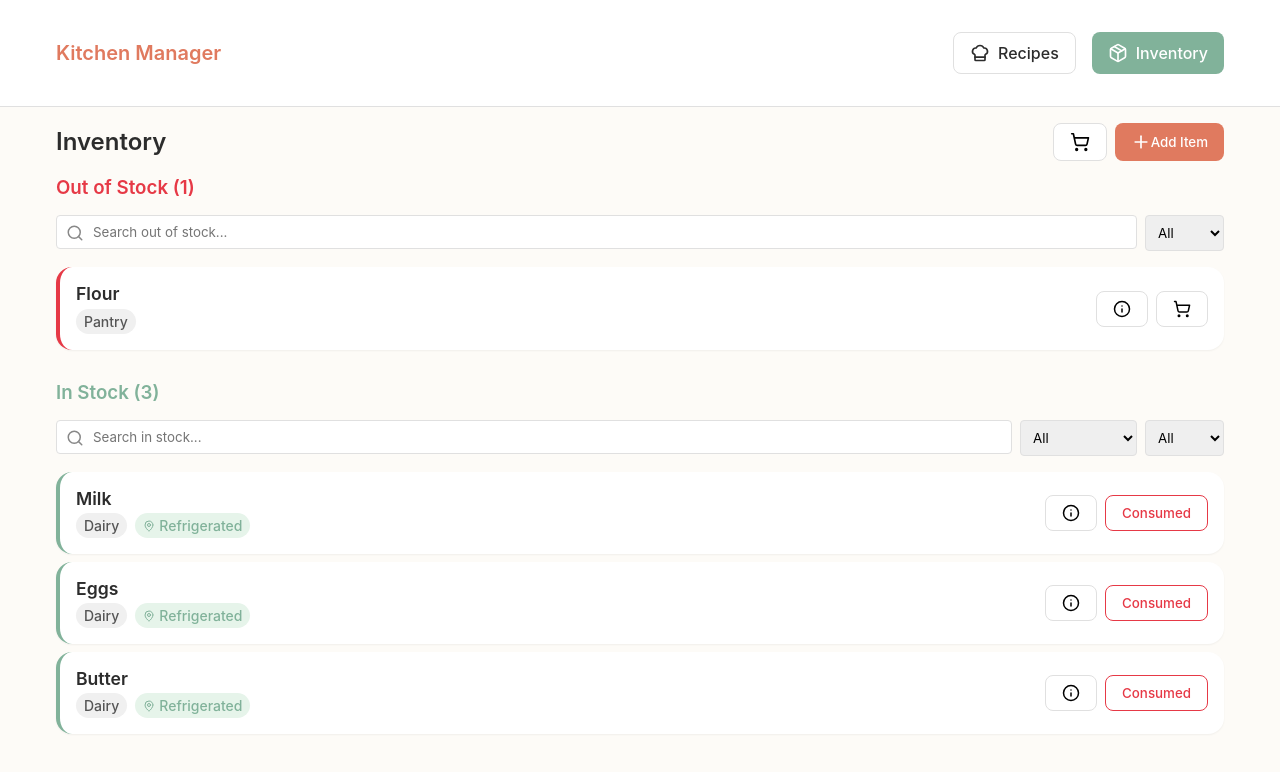
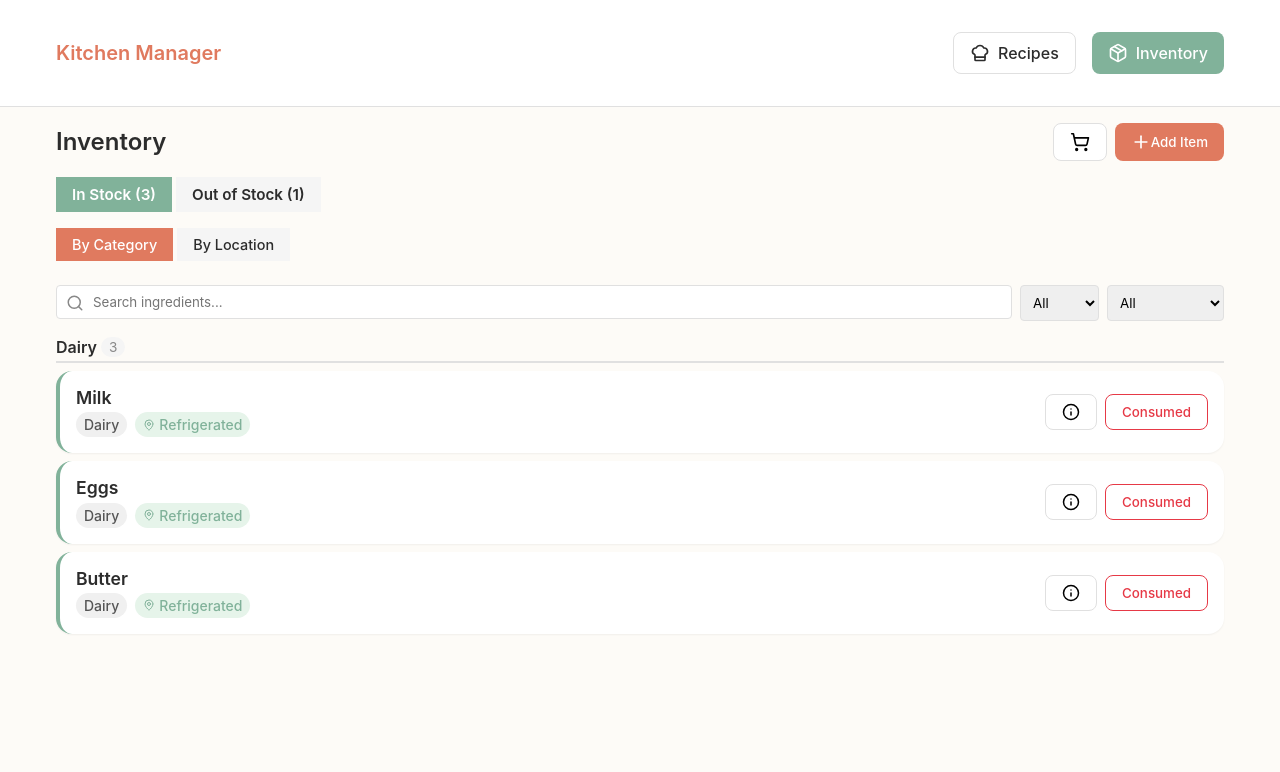
Before and after one commit to aalizelau/cooking-management-app, a React app: page /inventory in a window 1280 px wide. Shown: the top 772 px of the page. Built offline with nearby package versions, Linux system fonts and the light colour scheme; the HTML template or start-up script is replaced by a standard one.

Commit message:
improve grouping

```diff
--- a/src/pages/InventoryDashboard.jsx
+++ b/src/pages/InventoryDashboard.jsx
@@ -8,11 +8,11 @@ const InventoryDashboard = () => {
     const { ingredients, addIngredient, cart } = useApp();
     const navigate = useNavigate();
 
-    const [outOfStockCategory, setOutOfStockCategory] = useState('All');
-    const [outOfStockSearch, setOutOfStockSearch] = useState('');
-    const [inStockLocation, setInStockLocation] = useState('All');
-    const [inStockCategory, setInStockCategory] = useState('All');
-    const [inStockSearch, setInStockSearch] = useState('');
+    const [stockTab, setStockTab] = useState('in-stock'); // 'in-stock' or 'out-of-stock'
+    const [groupByTab, setGroupByTab] = useState('category'); // 'category' or 'location'
+    const [filterCategory, setFilterCategory] = useState('All');
+    const [filterLocation, setFilterLocation] = useState('All');
+    const [searchQuery, setSearchQuery] = useState('');
     const [isAdding, setIsAdding] = useState(false);
 
     // New Ingredient State
@@ -26,21 +26,54 @@ const InventoryDashboard = () => {
     const categories = ['All', ...new Set(ingredients.map(i => i.category))];
     const locations = ['All', 'Refrigerated', 'Frozen', 'Room Temp'];
 
-    // Separate ingredients by stock status
-    const outOfStockIngredients = ingredients.filter(ing => {
-        const isOutOfStock = ing.stockStatus === 'Out of Stock';
-        const matchesCat = outOfStockCategory === 'All' || ing.category === outOfStockCategory;
-        const matchesSearch = ing.name.toLowerCase().includes(outOfStockSearch.toLowerCase());
-        return isOutOfStock && matchesCat && matchesSearch;
+    // Count ingredients for each tab
+    const inStockCount = ingredients.filter(ing => ing.stockStatus === 'In Stock').length;
+    const outOfStockCount = ingredients.filter(ing => ing.stockStatus === 'Out of Stock').length;
+
+    // Filter ingredients based on current stock tab
+    const currentStockIngredients = ingredients.filter(ing => {
+        const matchesStock = stockTab === 'in-stock'
+            ? ing.stockStatus === 'In Stock'
+            : ing.stockStatus === 'Out of Stock';
+        const matchesCat = filterCategory === 'All' || ing.category === filterCategory;
+        const matchesLoc = filterLocation === 'All' || ing.location === filterLocation;
+        const matchesSearch = ing.name.toLowerCase().includes(searchQuery.toLowerCase());
+
+        // For out of stock, location filter doesn't apply
+        if (stockTab === 'out-of-stock') {
+            return matchesStock && matchesCat && matchesSearch;
+        }
+        return matchesStock && matchesCat && matchesLoc && matchesSearch;
     });
 
-    const inStockIngredients = ingredients.filter(ing => {
-        const isInStock = ing.stockStatus === 'In Stock';
-        const matchesLoc = inStockLocation === 'All' || ing.location === inStockLocation;
-        const matchesCat = inStockCategory === 'All' || ing.category === inStockCategory;
-        const matchesSearch = ing.name.toLowerCase().includes(inStockSearch.toLowerCase());
-        return isInStock && matchesLoc && matchesCat && matchesSearch;
+    // Group ingredients by category
+    const groupByCategory = (ingredientsList) => {
+        const grouped = {};
+        ingredientsList.forEach(ing => {
+            if (!grouped[ing.category]) {
+                grouped[ing.category] = [];
+            }
+            grouped[ing.category].push(ing);
         });
+        return grouped;
+    };
+
+    // Group ingredients by location
+    const groupByLocation = (ingredientsList) => {
+        const grouped = {};
+        ingredientsList.forEach(ing => {
+            if (!grouped[ing.location]) {
+                grouped[ing.location] = [];
+            }
+            grouped[ing.location].push(ing);
+        });
+        return grouped;
+    };
+
+    // Determine which grouping to use
+    const groupedIngredients = groupByTab === 'category'
+        ? groupByCategory(currentStockIngredients)
+        : groupByLocation(currentStockIngredients);
 
     const handleAdd = (e) => {
         e.preventDefault();
@@ -134,87 +167,150 @@ const InventoryDashboard = () => {
                 </div>
             )}
 
-            {/* OUT OF STOCK SECTION */}
-            <div style={{ marginBottom: 'var(--spacing-xl)' }}>
-                <h3 style={{
-                    marginBottom: 'var(--spacing-md)',
-                    display: 'flex',
-                    alignItems: 'center',
-                    gap: 'var(--spacing-sm)',
-                    color: 'var(--color-danger)'
-                }}>
-                    Out of Stock ({outOfStockIngredients.length})
-                </h3>
+            {/* TAB NAVIGATION */}
+            <div style={{ marginBottom: 'var(--spacing-lg)' }}>
+                {/* Stock Status Tabs */}
+                <div style={{ display: 'flex', gap: 'var(--spacing-xs)', marginBottom: 'var(--spacing-md)' }}>
+                    <button
+                        onClick={() => setStockTab('in-stock')}
+                        style={{
+                            padding: 'var(--spacing-sm) var(--spacing-md)',
+                            border: 'none',
+                            borderRadius: 'var(--border-radius)',
+                            cursor: 'pointer',
+                            fontWeight: '600',
+                            fontSize: '0.95rem',
+                            transition: 'all 0.2s ease',
+                            backgroundColor: stockTab === 'in-stock' ? 'var(--color-success)' : '#f5f5f5',
+                            color: stockTab === 'in-stock' ? 'white' : 'var(--color-text)',
+                        }}
+                    >
+                        In Stock ({inStockCount})
+                    </button>
+                    <button
+                        onClick={() => {
+                            setStockTab('out-of-stock');
+                            // Reset to category grouping when switching to out of stock
+                            if (groupByTab === 'location') {
+                                setGroupByTab('category');
+                            }
+                        }}
+                        style={{
+                            padding: 'var(--spacing-sm) var(--spacing-md)',
+                            border: 'none',
+                            borderRadius: 'var(--border-radius)',
+                            cursor: 'pointer',
+                            fontWeight: '600',
+                            fontSize: '0.95rem',
+                            transition: 'all 0.2s ease',
+                            backgroundColor: stockTab === 'out-of-stock' ? 'var(--color-danger)' : '#f5f5f5',
+                            color: stockTab === 'out-of-stock' ? 'white' : 'var(--color-text)',
+                        }}
+                    >
+                        Out of Stock ({outOfStockCount})
+                    </button>
+                </div>
 
+                {/* Group By Tabs */}
+                <div style={{ display: 'flex', gap: 'var(--spacing-xs)' }}>
+                    <button
+                        onClick={() => setGroupByTab('category')}
+                        style={{
+                            padding: 'var(--spacing-sm) var(--spacing-md)',
+                            border: 'none',
+                            borderRadius: 'var(--border-radius)',
+                            cursor: 'pointer',
+                            fontWeight: '500',
+                            fontSize: '0.9rem',
+                            transition: 'all 0.2s ease',
+                            backgroundColor: groupByTab === 'category' ? 'var(--color-primary)' : '#f5f5f5',
+                            color: groupByTab === 'category' ? 'white' : 'var(--color-text)',
+                        }}
+                    >
+                        By Category
+                    </button>
+                    <button
+                        onClick={() => setGroupByTab('location')}
+                        disabled={stockTab === 'out-of-stock'}
+                        style={{
+                            padding: 'var(--spacing-sm) var(--spacing-md)',
+                            border: 'none',
+                            borderRadius: 'var(--border-radius)',
+                            cursor: stockTab === 'out-of-stock' ? 'not-allowed' : 'pointer',
+                            fontWeight: '500',
+                            fontSize: '0.9rem',
+                            transition: 'all 0.2s ease',
+                            backgroundColor: groupByTab === 'location' ? 'var(--color-primary)' : '#f5f5f5',
+                            color: groupByTab === 'location' ? 'white' : 'var(--color-text)',
+                            opacity: stockTab === 'out-of-stock' ? 0.5 : 1,
+                        }}
+                    >
+                        By Location
+                    </button>
+                </div>
+            </div>
+
+            {/* FILTERS AND SEARCH */}
             <div style={{ display: 'flex', gap: 'var(--spacing-sm)', marginBottom: 'var(--spacing-md)', flexWrap: 'wrap' }}>
                 <div style={{ position: 'relative', flex: 1, minWidth: '200px' }}>
                     <Search size={18} style={{ position: 'absolute', left: '10px', top: '50%', transform: 'translateY(-50%)', color: 'var(--color-muted)' }} />
                     <input
-                            placeholder="Search out of stock..."
-                            value={outOfStockSearch}
-                            onChange={e => setOutOfStockSearch(e.target.value)}
+                        placeholder="Search ingredients..."
+                        value={searchQuery}
+                        onChange={e => setSearchQuery(e.target.value)}
                         style={{ paddingLeft: '36px', width: '100%' }}
                     />
                 </div>
-                    <select value={outOfStockCategory} onChange={e => setOutOfStockCategory(e.target.value)}>
+                <select value={filterCategory} onChange={e => setFilterCategory(e.target.value)}>
                     {categories.map(cat => <option key={cat} value={cat}>{cat}</option>)}
                 </select>
+                {stockTab === 'in-stock' && groupByTab === 'category' && (
+                    <select value={filterLocation} onChange={e => setFilterLocation(e.target.value)}>
+                        {locations.map(loc => <option key={loc} value={loc}>{loc}</option>)}
+                    </select>
+                )}
             </div>
 
-                <div style={{ display: 'flex', flexDirection: 'column', gap: 'var(--spacing-sm)' }}>
-                    {outOfStockIngredients.length === 0 ? (
+            {/* GROUPED INGREDIENTS DISPLAY */}
+            <div style={{ display: 'flex', flexDirection: 'column', gap: 'var(--spacing-md)' }}>
+                {currentStockIngredients.length === 0 ? (
                     <div style={{ textAlign: 'center', padding: 'var(--spacing-lg)', color: 'var(--color-muted)', backgroundColor: '#f9f9f9', borderRadius: 'var(--border-radius)' }}>
-                            No out of stock ingredients.
+                        No ingredients found.
                     </div>
                 ) : (
-                        outOfStockIngredients.map(ing => (
+                    Object.keys(groupedIngredients).sort().map(groupKey => (
+                        <div key={groupKey}>
+                            <h4 style={{
+                                fontSize: '1rem',
+                                fontWeight: '600',
+                                color: 'var(--color-text)',
+                                marginBottom: 'var(--spacing-sm)',
+                                paddingBottom: 'var(--spacing-xs)',
+                                borderBottom: '2px solid #e0e0e0',
+                                display: 'flex',
+                                alignItems: 'center',
+                                gap: 'var(--spacing-xs)'
+                            }}>
+                                {groupKey}
+                                <span style={{
+                                    fontSize: '0.85rem',
+                                    fontWeight: 'normal',
+                                    color: 'var(--color-muted)',
+                                    backgroundColor: '#f5f5f5',
+                                    padding: '2px 8px',
+                                    borderRadius: '12px'
+                                }}>
+                                    {groupedIngredients[groupKey].length}
+                                </span>
+                            </h4>
+                            <div style={{ display: 'flex', flexDirection: 'column', gap: 'var(--spacing-sm)' }}>
+                                {groupedIngredients[groupKey].map(ing => (
                                     <IngredientCard key={ing.id} ingredient={ing} />
+                                ))}
+                            </div>
+                        </div>
                     ))
                 )}
-                </div>
-            </div>
-
-            {/* IN STOCK SECTION */}
-            <div>
-                <h3 style={{
-                    marginBottom: 'var(--spacing-md)',
-                    display: 'flex',
-                    alignItems: 'center',
-                    gap: 'var(--spacing-sm)',
-                    color: 'var(--color-success)'
-                }}>
-                    In Stock ({inStockIngredients.length})
-                </h3>
-
-                <div style={{ display: 'flex', gap: 'var(--spacing-sm)', marginBottom: 'var(--spacing-md)', flexWrap: 'wrap' }}>
-                    <div style={{ position: 'relative', flex: 1, minWidth: '200px' }}>
-                        <Search size={18} style={{ position: 'absolute', left: '10px', top: '50%', transform: 'translateY(-50%)', color: 'var(--color-muted)' }} />
-                        <input
-                            placeholder="Search in stock..."
-                            value={inStockSearch}
-                            onChange={e => setInStockSearch(e.target.value)}
-                            style={{ paddingLeft: '36px', width: '100%' }}
-                        />
-                    </div>
-                    <select value={inStockLocation} onChange={e => setInStockLocation(e.target.value)}>
-                        {locations.map(loc => <option key={loc} value={loc}>{loc}</option>)}
-                    </select>
-                    <select value={inStockCategory} onChange={e => setInStockCategory(e.target.value)}>
-                        {categories.map(cat => <option key={cat} value={cat}>{cat}</option>)}
-                    </select>
-                </div>
-
-                <div style={{ display: 'flex', flexDirection: 'column', gap: 'var(--spacing-sm)' }}>
-                    {inStockIngredients.length === 0 ? (
-                        <div style={{ textAlign: 'center', padding: 'var(--spacing-lg)', color: 'var(--color-muted)', backgroundColor: '#f9f9f9', borderRadius: 'var(--border-radius)' }}>
-                            No in stock ingredients.
-                        </div>
-                    ) : (
-                        inStockIngredients.map(ing => (
-                            <IngredientCard key={ing.id} ingredient={ing} />
-                        ))
-                    )}
-                </div>
             </div>
         </div>
     );
```
Lines whose indentation alone changed are shown as unchanged.
